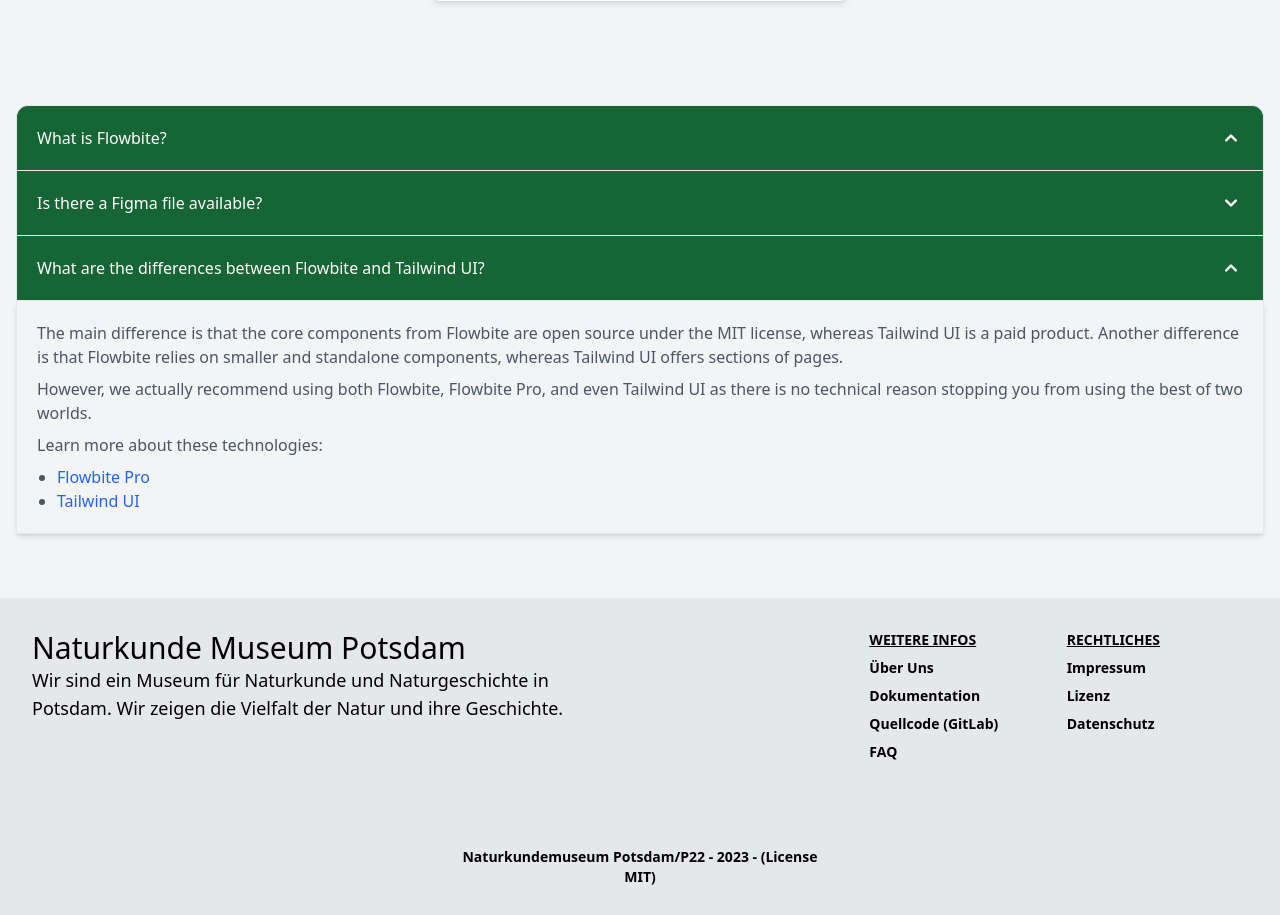
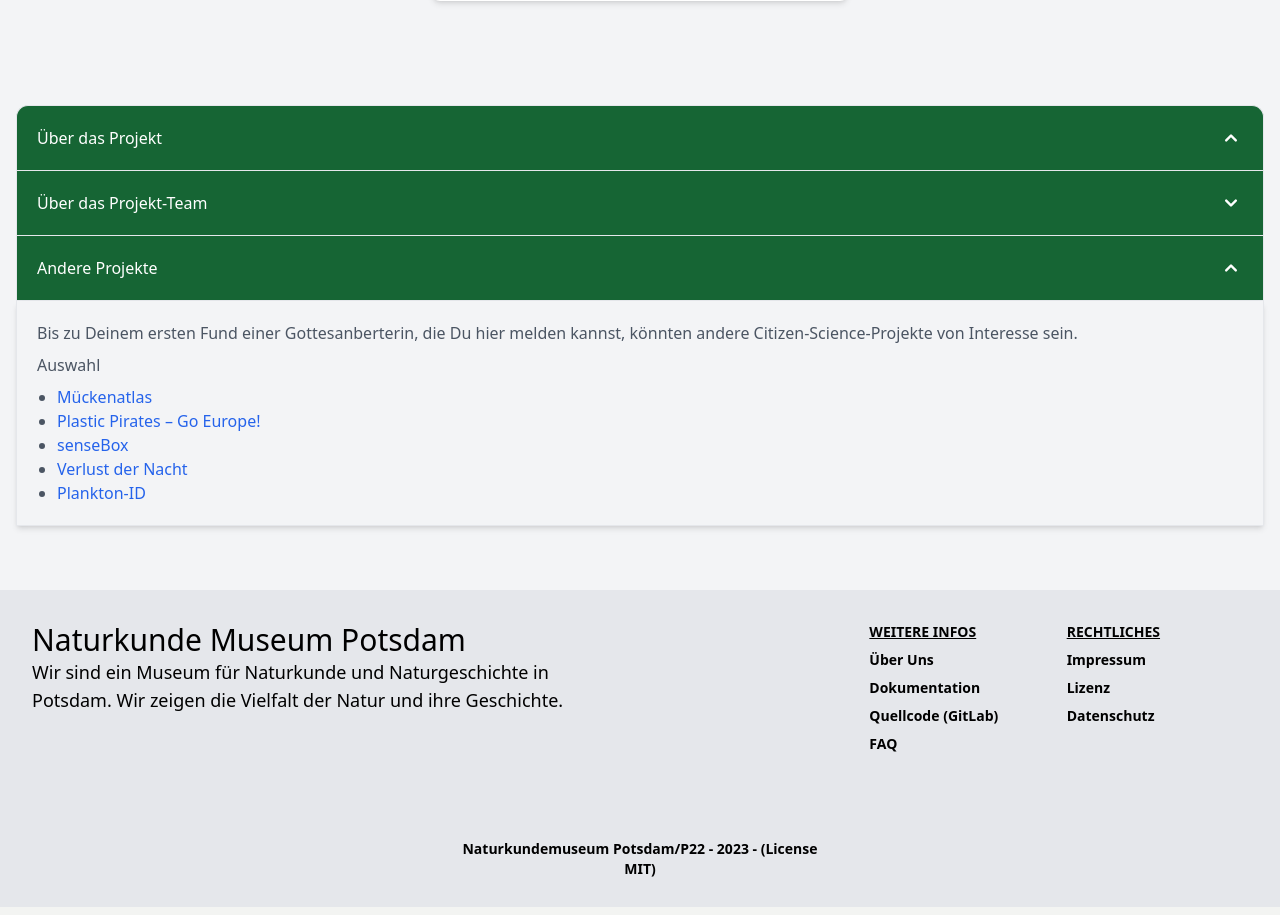
Before and after one commit to opendata-apps/mantis, a Flask app: page /projekt in a window 1280 px wide, after a click on "Andere Projekte". Shown: the part 1048-1963 px from the top of the page. Run offline with Flask 3, Linux system fonts and the light colour scheme; style sheets or scripts are compiled from the project's sources; some libraries are stand-ins or nearby versions.

Commit message:
Über das Projekt, mit Inhalt gefüllt

```diff
--- a/app/routes/main.py
+++ b/app/routes/main.py
@@ -38,13 +38,6 @@
 def impressum():
     return render_template('impressum.html')
 
-# TODO: Remove this route its Projekt
-
-
-@main.route('/aboutUs')
-def aboutUs():
-    return render_template('aboutUs.html')
-
 
 @main.route('/lizenz')
 def lizenz():
--- a/app/templates/layout.html
+++ b/app/templates/layout.html
@@ -166,8 +166,7 @@
                 <ul class="list-unstyled">
                   <li>
                     <a class="block pb-2 text-sm font-semibold text-blueGray-600 hover:text-blueGray-800"
-                      href="/aboutUs">Über
-                      Uns</a>
+                      href="/projekt#aboutus">Über Uns</a>
                   </li>
                   <li>
                     <a class="block pb-2 text-sm font-semibold text-blueGray-600 hover:text-blueGray-800"
--- a/app/templates/projekt.html
+++ b/app/templates/projekt.html
@@ -74,7 +74,7 @@
   </div>
 </section>
 <!-- About Us-->
-<section class="py-16 ">
+<section id="aboutus" class="py-16">
   <div class="container px-4 mx-auto">
     <div id="accordion-collapse" data-accordion="collapse">
       <h2 id="accordion-collapse-heading-1">
@@ -82,7 +82,7 @@
           class="flex items-center justify-between w-full p-5 font-medium text-left text-white bg-green-800 border border-b-0 border--200 rounded-t-xl hover:bg-green-700 "
           data-accordion-target="#accordion-collapse-body-1" aria-expanded="true"
           aria-controls="accordion-collapse-body-1">
-          <span>What is Flowbite?</span>
+          <span>Über das Projekt</span>
           <svg data-accordion-icon class="w-6 h-6 rotate-180 shrink-0" fill="currentColor" viewBox="0 0 20 20"
             xmlns="http://www.w3.org/2000/svg">
             <path fill-rule="evenodd"
@@ -93,12 +93,18 @@
       </h2>
       <div id="accordion-collapse-body-1" class="hidden" aria-labelledby="accordion-collapse-heading-1">
         <div class="p-5 border border-b-0 border-gray-200 shadow-md">
-          <p class="mb-2 text-gray-600 ">Flowbite is an open-source library of interactive
-            components
-            built on top of Tailwind CSS including buttons, dropdowns, modals, navbars, and more.</p>
-          <p class="text-gray-600 ">Check out this guide to learn how to <a href="/docs/getting-started/introduction/"
-              class="text-blue-600 hover:underline dark:text-blue-500">get
-              started</a> and start developing websites even faster with components on top of Tailwind CSS.</p>
+          <p class="mb-2 text-gray-600 ">
+	    Die Kenntnis über die das Vorkommen und die Verbreitung
+	    von Arten (Pflanzen, Tiere, Pilze) ist für den Erhalt und den Schutz
+	    biologischer Vielfalt von großer Bedeutung. Aufgrund der intensiven
+	    Landnutzung und den aktuellen klimatischen Entwicklungen stellt der
+	    Erhalt von Lebensräumen und Arten die Gesellschaft vor große
+	    Herausforderungen. Beim Erkenntnisgewinn über die biologische
+	    Vielfalt werden vermehrt Bürger und Gesellschaft einbezogen. Die
+	    Ausbreitung der Europäischen Gottesanbeterin, die am
+	    Naturkundemuseum Potsdam als Bürgerwissenschaftsprojekt umgesetzt
+	    wird, erfasst über dieses Meldeportal alle gemeldeten Sichtungen.
+	  </p>
         </div>
       </div>
       <h2 id="accordion-collapse-heading-2">
@@ -106,7 +112,7 @@
           class="flex items-center justify-between w-full p-5 font-medium text-left text-white bg-green-800 border border-b-0 border-gray-200 hover:bg-green-700 "
           data-accordion-target="#accordion-collapse-body-2" aria-expanded="false"
           aria-controls="accordion-collapse-body-2">
-          <span>Is there a Figma file available?</span>
+          <span>Über das Projekt-Team</span>
           <svg data-accordion-icon class="w-6 h-6 shrink-0" fill="currentColor" viewBox="0 0 20 20"
             xmlns="http://www.w3.org/2000/svg">
             <path fill-rule="evenodd"
@@ -117,12 +123,12 @@
       </h2>
       <div id="accordion-collapse-body-2" class="hidden" aria-labelledby="accordion-collapse-heading-2">
         <div class="p-5 border border-b-0 border-gray-200 shadow-md">
-          <p class="mb-2 text-gray-600 ">Flowbite is first conceptualized and designed using the
-            Figma
-            software so everything you see in the library has a design equivalent in our Figma file.</p>
-          <p class="text-gray-600 ">Check out the <a href="https://flowbite.com/figma/"
-              class="text-blue-600 hover:underline">Figma design system</a> based on the utility
-            classes from Tailwind CSS and components from Flowbite.</p>
+          <p class="mb-2 text-gray-600 ">
+	    Die Entwicklung der Anwendung ist Teil der Ausbildung von Fachinformatiker-Lehrlingen für den Brandenburgischen
+	    IT-Dienstleister (ZIT-BB). Zum Team gehören (in alpabeticher Reihenfolge):</p>
+	  <p class="mb-2 text-gray-600 ">
+	    Jacob, Janneck, Jeremy, Lennard, Leon, Luca, Lukas, Martin, Max, Peter, Tanja, William
+	  </p>
         </div>
       </div>
       <h2 id="accordion-collapse-heading-3">
@@ -130,7 +136,7 @@
           class="flex items-center justify-between w-full p-5 font-medium text-left text-white bg-green-800 border border-gray-200 rounded-b-xl hover:bg-green-700 focus:bg-green-700 "
           data-accordion-target="#accordion-collapse-body-3" aria-expanded="false"
           aria-controls="accordion-collapse-body-3">
-          <span>What are the differences between Flowbite and Tailwind UI?</span>
+          <span>Andere Projekte</span>
           <svg data-accordion-icon class="w-6 h-6 shrink-0" fill="currentColor" viewBox="0 0 20 20"
             xmlns="http://www.w3.org/2000/svg">
             <path fill-rule="evenodd"
@@ -161,20 +167,33 @@
       </h2>
       <div id="accordion-collapse-body-3" class="hidden" aria-labelledby="accordion-collapse-heading-3">
         <div class="p-5 border border-t-0 border-gray-200 shadow-md ">
-          <p class="mb-2 text-gray-600 ">The main difference is that the core components from
-            Flowbite
-            are open source under the MIT license, whereas Tailwind UI is a paid product. Another difference is that
-            Flowbite relies on smaller and standalone components, whereas Tailwind UI offers sections of pages.</p>
-          <p class="mb-2 text-gray-600 ">However, we actually recommend using both Flowbite,
-            Flowbite
-            Pro, and even Tailwind UI as there is no technical reason stopping you from using the best of two worlds.
-          </p>
-          <p class="mb-2 text-gray-600 ">Learn more about these technologies:</p>
+          <p class="mb-2 text-gray-600 ">
+	    Bis zu Deinem ersten Fund einer Gottesanberterin, die Du
+	    hier melden kannst, könnten andere Citizen-Science-Projekte
+	    von Interesse sein.
+
+          <p class="mb-2 text-gray-600 ">Auswahl</p>
           <ul class="pl-5 text-gray-600 list-disc ">
-            <li><a href="https://flowbite.com/pro/" class="text-blue-600 hover:underline">Flowbite
-                Pro</a></li>
-            <li><a href="https://tailwindui.com/" rel="nofollow" class="text-blue-600 hover:underline">Tailwind UI</a>
-            </li>
+            <li>
+	      <a href="https://mueckenatlas.com" rel="nofollow"
+		 class="text-blue-600 hover:underline">Mückenatlas</a>
+	    </li>
+            <li>
+	      <a href="https://www.plastic-pirates.eu/de"
+		 class="text-blue-600 hover:underline">Plastic Pirates – Go Europe!</a>
+	    </li>
+            <li>
+	      <a href="https://sensebox.de/" rel="nofollow"
+		 class="text-blue-600 hover:underline">senseBox</a>
+	    </li>
+            <li>
+	      <a href="http://www.verlustdernacht.de/" rel="nofollow"
+		 class="text-blue-600 hover:underline">Verlust der Nacht</a>
+	    </li>
+            <li>
+	      <a href="https://planktonid.geomar.de/de" rel="nofollow"
+		 class="text-blue-600 hover:underline">Plankton-ID</a>
+	    </li>
           </ul>
         </div>
       </div>
```
Also changed, not shown: app/templates/aboutUs.html (deleted, +0 -109 lines).
